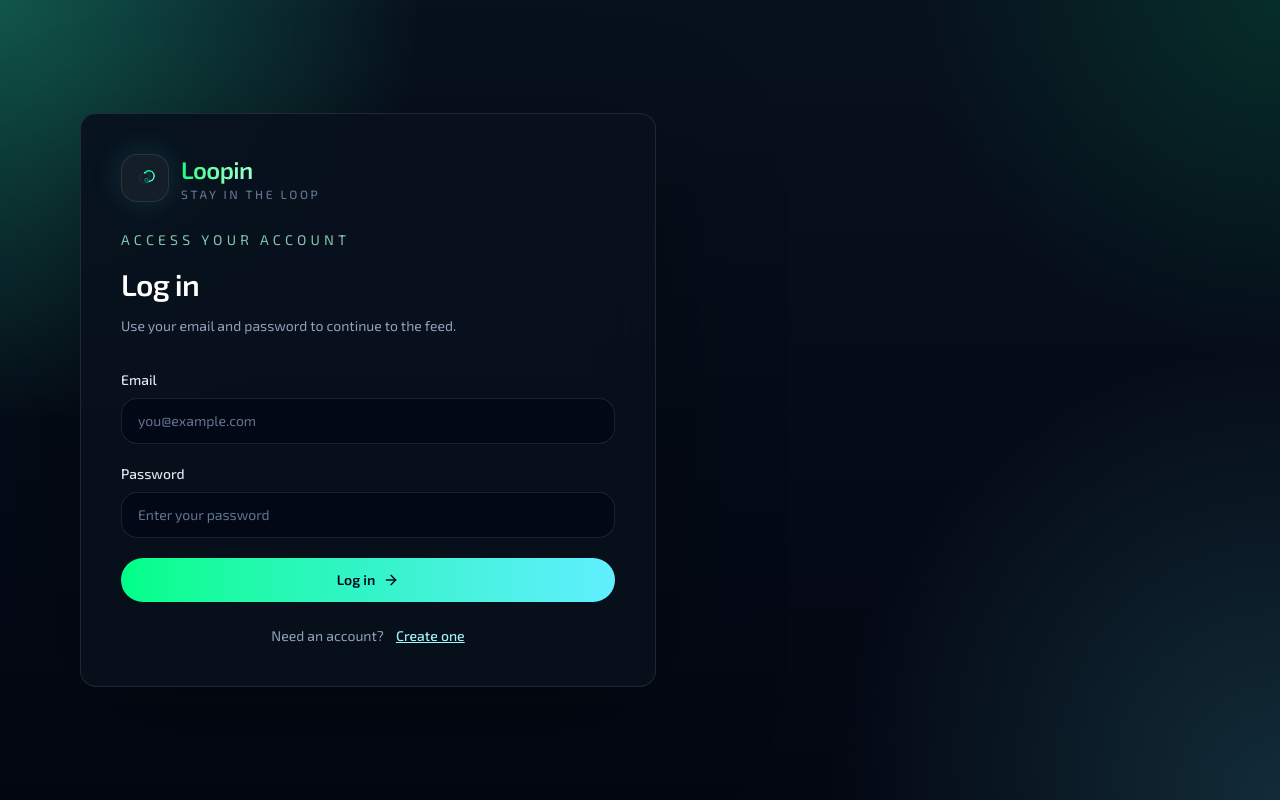
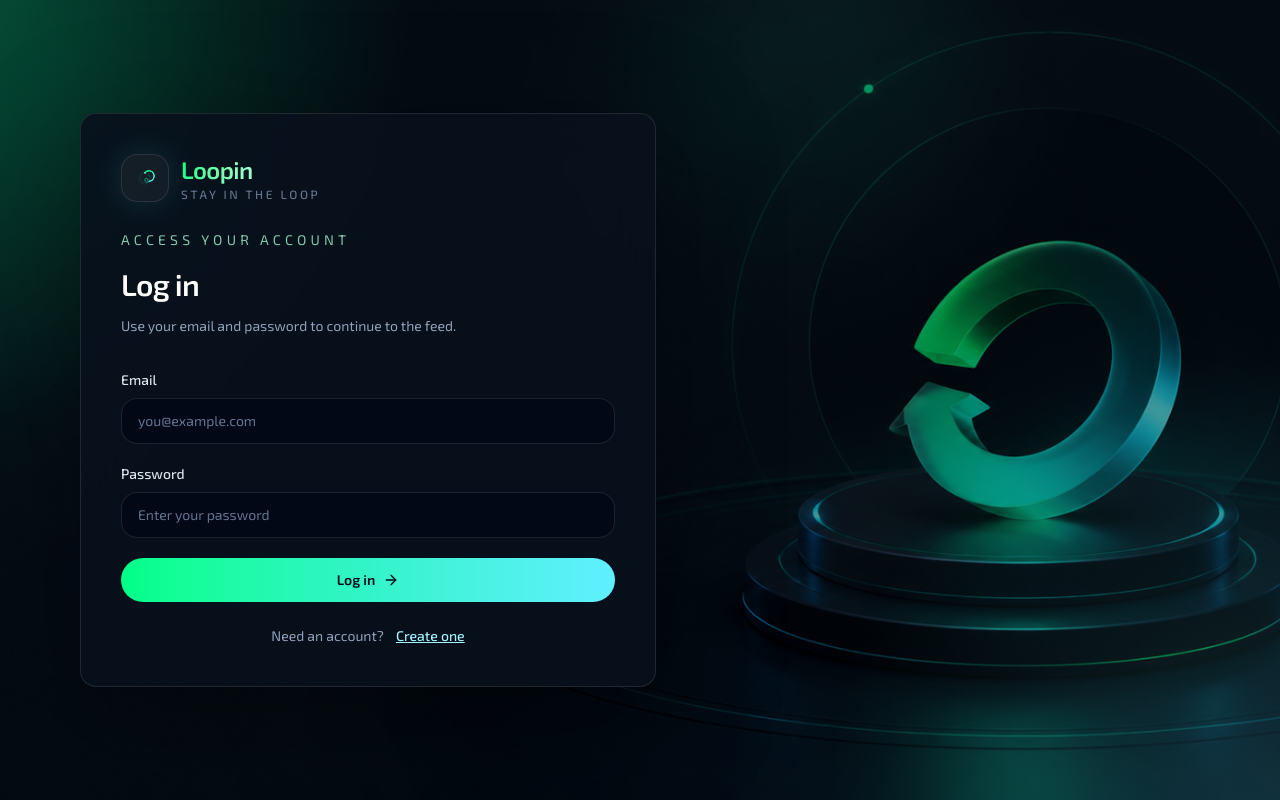
Before and after one commit to Aditya44234/Vektor-, a Next.js app: page /login in a window 1280 px wide. Built offline with nearby package versions, Linux system fonts and the light colour scheme.

Commit message:
Added image for both login and register

```diff
--- a/src/components/AuthScreen.tsx
+++ b/src/components/AuthScreen.tsx
@@ -1,15 +1,12 @@
 "use client";
 
+import { useAuth } from "@/src/context/AuthContext";
+import { loginAPI, signUpAPI } from "@/src/services/auth.api";
+import { ArrowRight, Plus } from "lucide-react";
 import Image from "next/image";
 import Link from "next/link";
 import { useRouter } from "next/navigation";
 import { startTransition, useEffect, useState } from "react";
-import {
-  ArrowRight,
-  Plus,
-} from "lucide-react";
-import { useAuth } from "@/src/context/AuthContext";
-import { loginAPI, signUpAPI } from "@/src/services/auth.api";
 import { uploadImageAPI } from "../services/upload.api";
 
 type AuthMode = "login" | "signup";
@@ -120,10 +117,18 @@ export default function AuthScreen({ mode }: AuthScreenProps) {
   };
 
   return (
-    <div className="relative min-h-screen overflow-hidden">
+    <div
+      className="relative h-screen overflow-hidden overflow-y-hidden bg-cover bg-center bg-no-repeat"
+      style={{
+        backgroundImage: `url('${mode === "login" ? "/register.png" : "/login.png"}')`,
+      }}
+    >
+      {/* Overlay for better readability */}
+      <div className="absolute inset-0 bg-black/40" />
+
       <div className="absolute inset-0 bg-[radial-gradient(circle_at_top_left,rgba(0,255,135,0.18),transparent_28%),radial-gradient(circle_at_bottom_right,rgba(96,239,255,0.16),transparent_30%)]" />
 
-      <div className="relative mx-auto flex min-h-screen max-w-6xl flex-col gap-8 px-4 py-8 lg:flex-row lg:items-center">
+      <div className="relative mx-auto flex h-screen max-w-6xl flex-col gap-8 px-4 py-8 lg:flex-row lg:items-center">
         <section className="w-full max-w-xl rounded-[16px] border border-white/10 bg-[#08111d]/92 p-8 shadow-[0_30px_120px_rgba(0,0,0,0.35)] backdrop-blur-xl lg:p-10">
           <div className="mb-7 flex items-center gap-3">
             <div className="flex h-12 w-12 items-center justify-center overflow-hidden rounded-2xl border border-white/10 bg-white/5 shadow-[0_0_34px_rgba(96,239,255,0.14)]">
```
Also changed, not shown: public/login.png (added), public/register.png (added).
